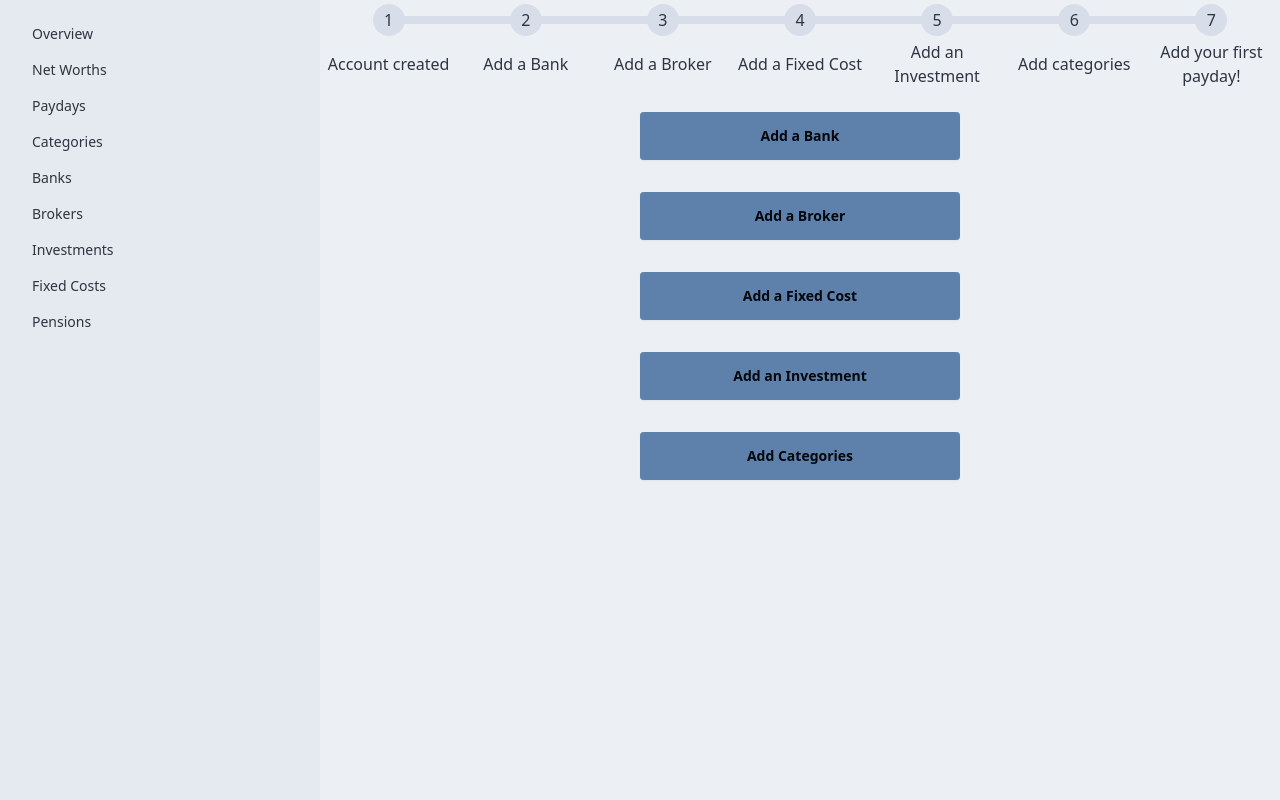
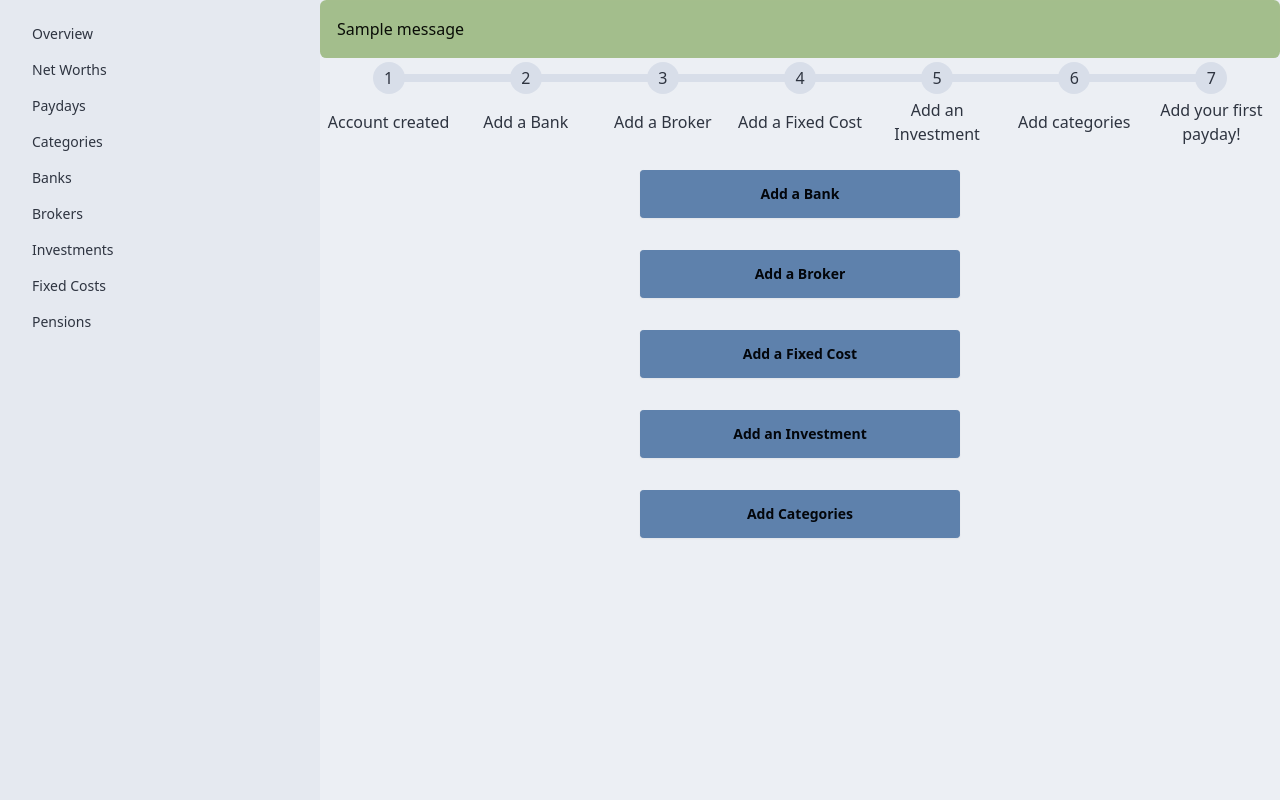
Before and after one commit to Jack-Culcasi/Django-Budgeting-App, a Django app: template home/templates/home.html in a window 1280 px wide. Shown: the part 65-865 px from the top of the page. Run offline with Django 5.2, Linux system fonts and the light colour scheme; the template is opened without the code that fills it, so the values that code supplies are empty; tables that the repository leaves empty hold one stand-in row (values such as "Sample post"); one stand-in notice (Sample message) is shown; some libraries are stand-ins or nearby versions.

Commit message:
messages aadded, table updated

```diff
--- a/home/templates/home.html
+++ b/home/templates/home.html
@@ -2,6 +2,15 @@
 {% block start %}
 {% load humanize %}
 {% load static %}
+{% if messages %}
+    <div>
+        {% for message in messages %}
+            <div class="alert alert-{{ message.tags }}">
+                {{ message }}
+            </div>
+        {% endfor %}
+    </div>
+{% endif %}
 {% if payday_exists %}
 {% else %}
 <ul class="steps">
@@ -161,18 +170,21 @@
               <th>Savings</th>
               <th>Investments</th>
               <th>Pensions</th>
+              <th>Payday</th>
             </tr>
           </thead>
           {% for net_worth in net_worths %}
           <tbody>
             <!-- row 1 -->
             <tr>
-              <th>{{ net_worth.payday.payday_date|date:"M-Y" }}</th>
+              <td><b>{{ net_worth.payday.payday_date|date:"M-Y" }}</b></td>
               <td>{{ user.userpreferences.currency_symbol }} {{ net_worth.net_worth|floatformat:2|intcomma }}</td>
               <td>{{ user.userpreferences.currency_symbol }} {{ net_worth.total_savings|floatformat:2|intcomma }}</td>
               <td>{{ user.userpreferences.currency_symbol }} {{ net_worth.total_investments|floatformat:2|intcomma }}</td>
               <td>{{ user.userpreferences.currency_symbol }} {{ net_worth.total_pension|floatformat:2|intcomma }}</td>
-
+              <td>
+                <a  href="{% url 'monthly_expenses' net_worth.payday.id %}" class="btn btn-outline">{{ net_worth.payday.id }}</a>
+              </td>
             </tr>
           </tbody>
           {% endfor %}
@@ -188,7 +200,7 @@
 </div>
 {% else %}
 <br>
-<form id="first_time_buttons" method="POST" action="{% url 'first_time_buttons' %}"> <!-- To be removed -->
+
   <div class="flex flex-col items-center justify-center">
     <div class="flex flex-col items-center w-full max-w-xs mb-4">
       {% csrf_token %}
@@ -214,7 +226,7 @@
       {% endif %}
     </div>
   </div>
-</form>
+
 
 {% endif %}
 
```
